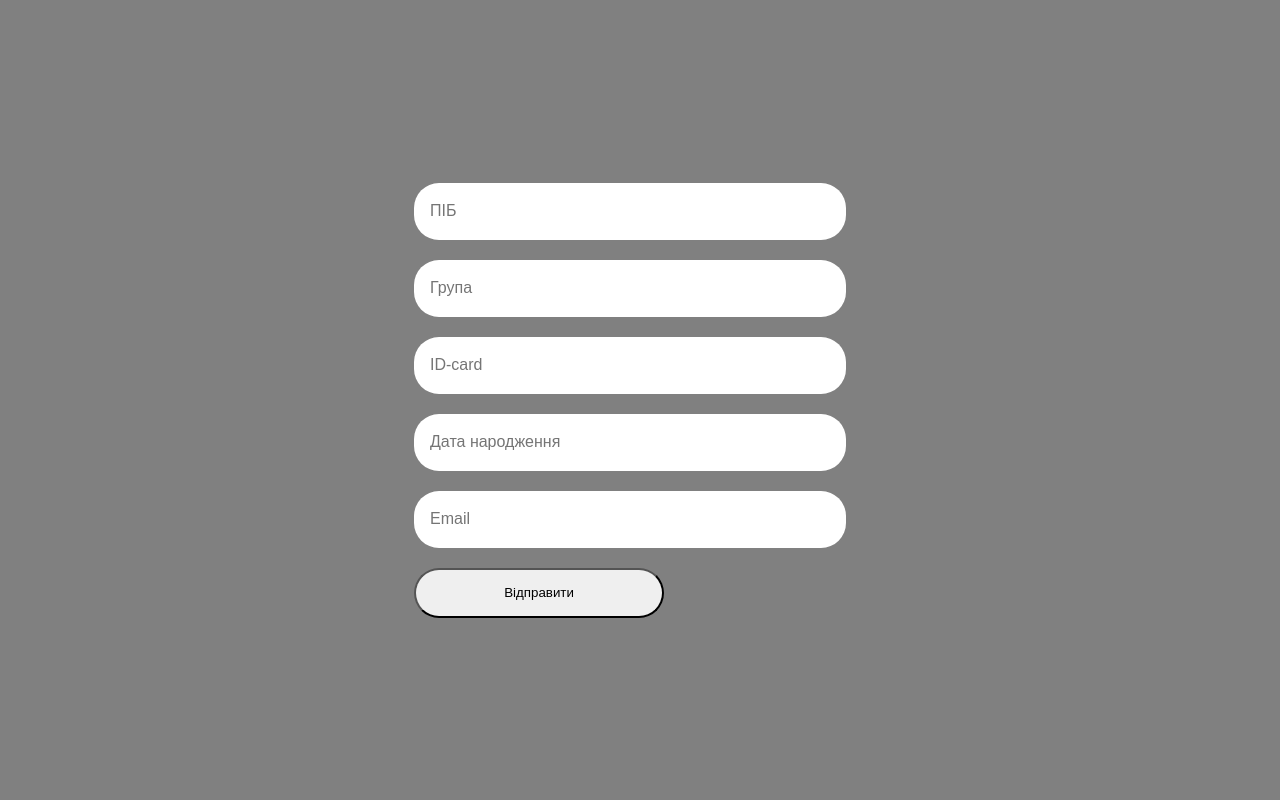
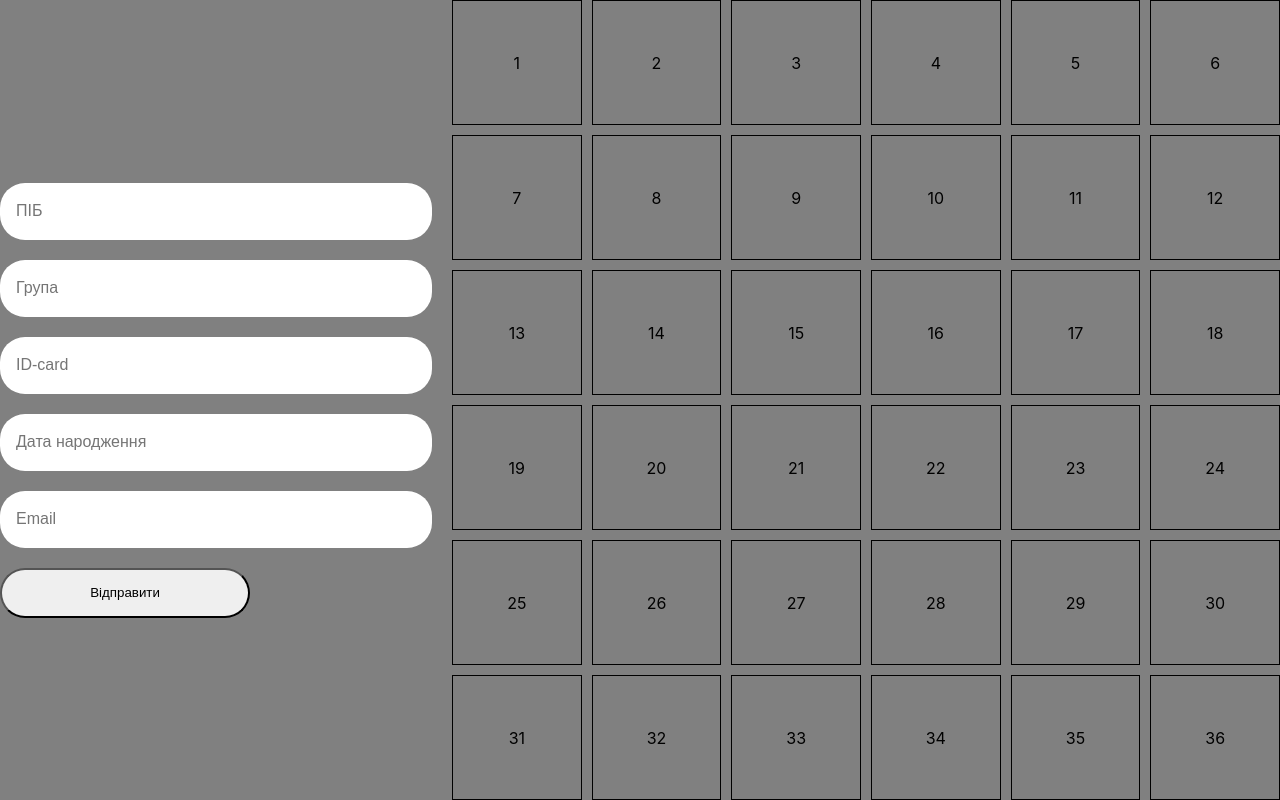
Before and after one commit to tarasmal/frontend-5.github.io, a React (Create React App) app: page / in a window 1280 px wide. Built offline with nearby package versions, Linux system fonts and the light colour scheme.

Commit message:
create grid

```diff
--- a/src/App.js
+++ b/src/App.js
@@ -1,10 +1,12 @@
 import './App.css';
 import Form from "./components/Form/Form";
+import Task2 from "./components/Task2/Task2";
 
 function App() {
   return (
     <div className="App">
         <Form id={'form1'}/>
+        <Task2 />
     </div>
   );
 }
--- a/src/components/Form/Form.css
+++ b/src/components/Form/Form.css
@@ -2,6 +2,7 @@
     display: flex;
     flex-direction: column;
     row-gap: 20px;
+    flex-grow: 1;
 }
 #submit1 {
     height: 50px;
--- /dev/null
+++ b/src/components/Task2/Task2.css
@@ -0,0 +1,18 @@
+.grid-container {
+    display: grid;
+    grid-template-columns: repeat(6, 1fr);
+    grid-template-rows: repeat(6, 1fr);
+    gap: 10px;
+    width: 100%;
+    height: 100%;
+    flex-grow: 2;
+}
+
+.grid-item {
+    border: 1px solid black;
+    display: flex;
+    justify-content: center;
+    align-items: center;
+    font-size: 16px;
+
+}
--- /dev/null
+++ b/src/components/Task2/Task2.jsx
@@ -0,0 +1,35 @@
+import React from 'react';
+import './Task2.css';
+
+const Cell = ({ id, onHover }) => {
+    const onMouseEnterHandler = () => onHover(id);
+    return (
+        <div
+            id={`cell-${id}`}
+            className="grid-item"
+            onMouseEnter={onMouseEnterHandler}
+        >
+            {id}
+        </div>
+    );
+};
+
+
+const Task2 = () => {
+    let counter = 1;
+    const cells = Array(6)
+        .fill(null)
+        .map(() => Array(6).fill(null).map(() => counter++));
+    const onHover = () => {};
+    return (
+        <div className="grid-container">
+            {
+                cells.map((row, rowIndex) =>
+                    row.map((id) => <Cell key={`cell-${id}`} id={id} onHover={onHover} />)
+                )
+            }
+        </div>
+    );
+};
+
+export default Task2;
```
